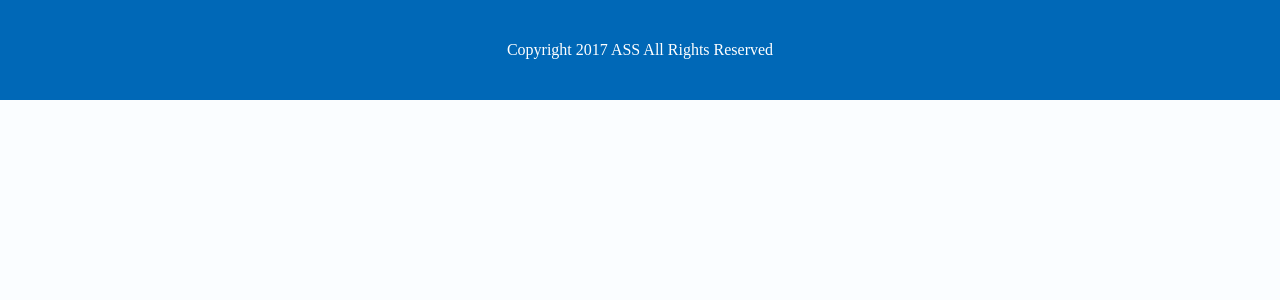
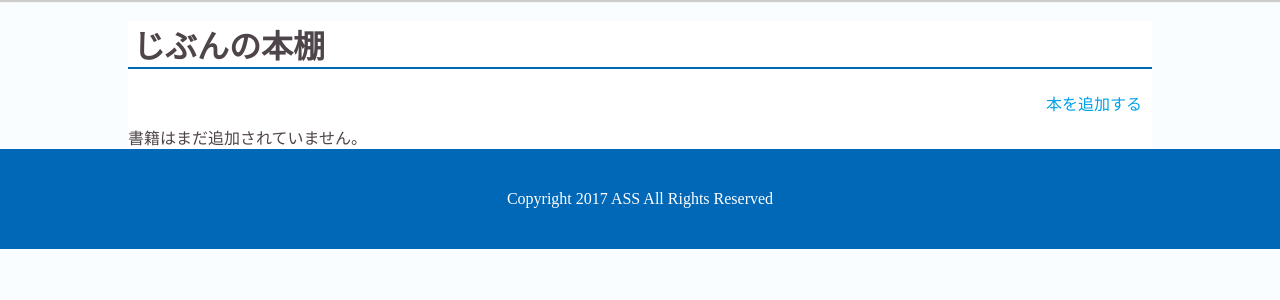
Before and after one commit to takashi0602/MF_bookshelf, a Laravel app: template resources/views/books.blade.php in a window 1280 px wide. Shown: the part 60-360 px from the top of the page. Run offline with Laravel 8, Linux system fonts and the light colour scheme; the template is opened without the code that fills it, so the values that code supplies are empty; style sheets or scripts are compiled from the project's sources; settings files or empty folders that the repository lacks are supplied; parts of the project's set-up code (start-up, migrations or seed data) failed here and were passed over; some libraries are stand-ins or nearby versions.

Commit message:
本が登録されていないときの表示
fixed #261

```diff
--- a/resources/views/books.blade.php
+++ b/resources/views/books.blade.php
@@ -3,10 +3,10 @@
 @section('content')
     <div class="p-create">
         <div class="c-container">
-            @if (count($books) > 0)
             <div class="c-contents">
                 <h1 class="c-title">じぶんの本棚</h1>
                 <a href="{{ url('/private/books/add') }}" class="c-link u-link">本を追加する</a>
+                @if (count($books) > 0)
                     @foreach ($books as $book)
                         <ul class="c-lists">
                             <li class="c-list">
@@ -37,11 +37,13 @@
                             </li>
                         </ul>
                     @endforeach
+                @else
+                    <div>書籍はまだ追加されていません。</div>
+                @endif
             </div>
             <div class="c-paginate u-paginate">
                 {{ $books->links()}}
             </div>
-            @endif
         </div>
     </div>
 @endsection
```
Lines whose indentation alone changed are shown as unchanged.
